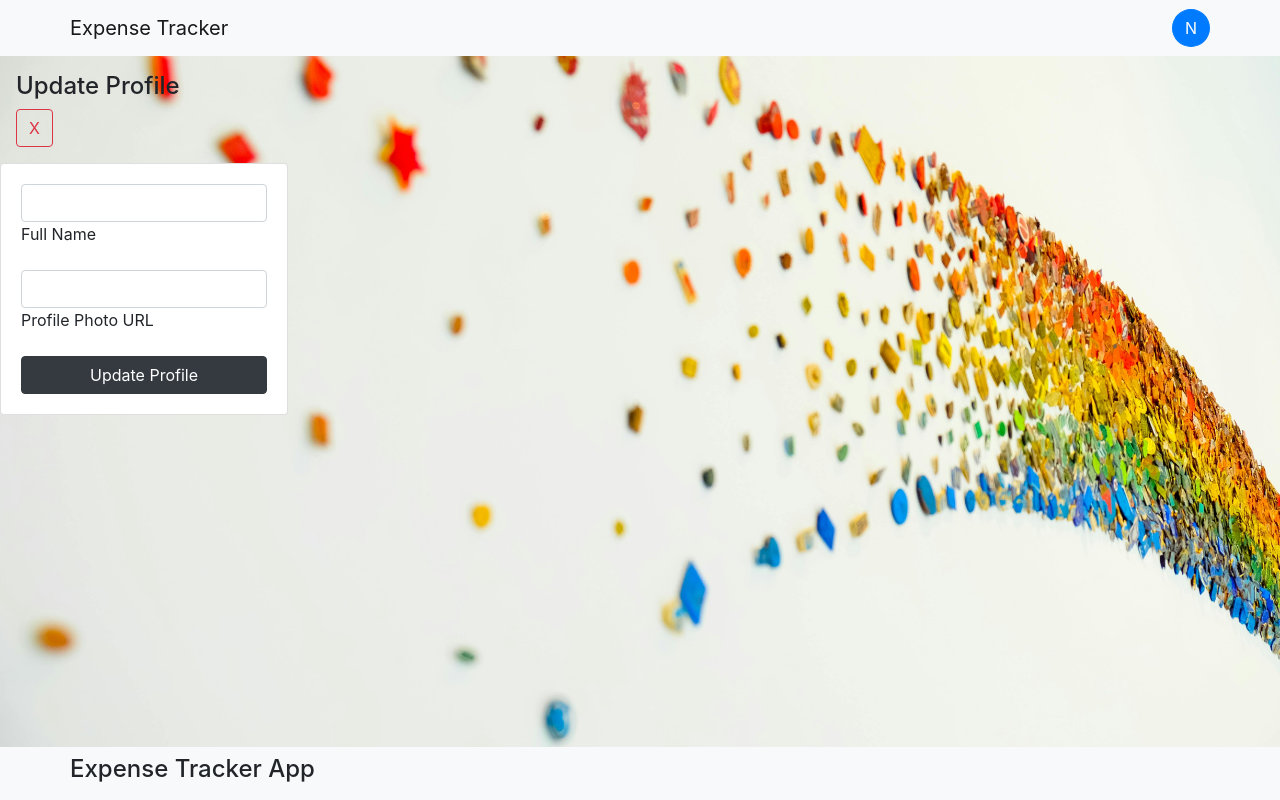
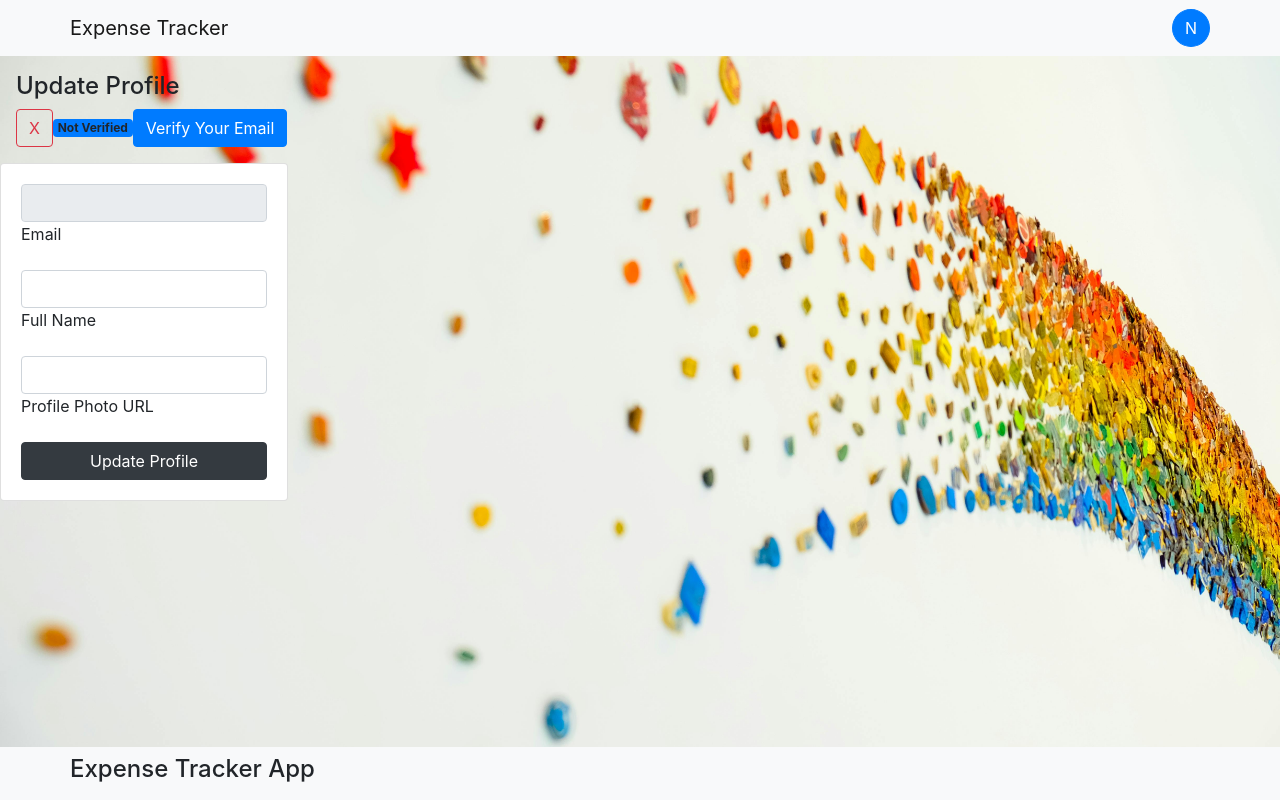
Before and after one commit to TrishalaGhetiya/React-Expense-Tracker, a React (Create React App) app: page /completeProfile in a window 1280 px wide. Built offline with nearby package versions, Linux system fonts and the light colour scheme; no server answers.

Commit message:
email verification

```diff
--- a/src/components/pages/CompleteProfile.js
+++ b/src/components/pages/CompleteProfile.js
@@ -1,16 +1,21 @@
 import React from "react";
 import { useRef } from "react";
-import { Button, Card, Container, FloatingLabel, Form } from "react-bootstrap";
+import { Badge, Button, Card, Container, FloatingLabel, Form } from "react-bootstrap";
 import {
+  emailVerification,
   getUserData,
   userUpdateProfile,
-} from "../../helper-functions/database-requesta";
+} from "../../helper-functions/database-requests";
 import { useEffect } from "react";
+import { useState } from "react";
 
 
 const CompleteProfile = (props) => {
+const [isEmailVerified, setIsEmailVerified] = useState(false);
+
   const nameInputRef = useRef();
   const photoInputref = useRef();
+  const emailInputRef = useRef();
 
   useEffect(() => {
     getUserData()
@@ -26,13 +31,39 @@ const CompleteProfile = (props) => {
       })
       .then((data) => {
         console.log(data.users);
+        if(data.users[0].emailVerified === true){
+          setIsEmailVerified(true);
+        }
         nameInputRef.current.value = data.users[0].displayName;
         photoInputref.current.value = data.users[0].photoUrl;
+        emailInputRef.current.value = data.users[0].email;
       })
       .catch((err) => {
         alert(err.message);
       });
   }, []);
+
+  const verifyEmailHandler = e => {
+    e.preventDefault();
+
+    emailVerification().then((res) => {
+      if (res.ok) {
+        return res.json();
+      } else {
+        return res.json().then((data) => {
+          let errorMessage = "email verification failed";
+          throw new Error(errorMessage);
+        });
+      }
+    })
+    .then((data) => {
+      console.log(data.email);
+      setIsEmailVerified(true);
+    })
+    .catch((err) => {
+      alert(err.message);
+    });
+  }
 
   const formSubmitHandler = (e) => {
     e.preventDefault();
@@ -66,13 +97,15 @@ const CompleteProfile = (props) => {
       <Container className="p-3" fluid>
         <h4>Update Profile</h4>
         <Button variant="outline-danger">X</Button>
+        {isEmailVerified ? <Badge variant="success">Email Verified</Badge> : <Badge variant="danger">Not Verified</Badge>}
+        <Button onClick={verifyEmailHandler}>Verify Your Email</Button>
       </Container>
       <Card className="my-auto" style={{ width: "18rem" }}>
         <Card.Body>
           <Form onSubmit={formSubmitHandler}>
-            {/* <FloatingLabel label="Email" className="mb-3">
-              <Form.Control type="email" />
-            </FloatingLabel> */}
+            <FloatingLabel label="Email" className="mb-3">
+              <Form.Control type="email" ref={emailInputRef} disabled />
+            </FloatingLabel>
             <FloatingLabel label="Full Name" className="mb-3">
               <Form.Control type="text" ref={nameInputRef} />
             </FloatingLabel>
--- a/src/components/pages/SignUp.js
+++ b/src/components/pages/SignUp.js
@@ -11,7 +11,7 @@ import {
 import {
   userLogin,
   userSignUp,
-} from "../../helper-functions/database-requesta";
+} from "../../helper-functions/database-requests";
 import AuthContext from "../../store/auth-context";
 import { useHistory } from "react-router-dom/cjs/react-router-dom.min";
 import { toast, ToastContainer } from "react-toastify";
--- a/src/helper-functions/database-requesta.js
+++ b/src/helper-functions/database-requests.js
@@ -59,3 +59,16 @@ export const getUserData = () => {
       },
   })
 }
+
+export const emailVerification = () => {
+  return fetch('https://identitytoolkit.googleapis.com/v1/accounts:sendOobCode?key=AIzaSyBaMjEyYa1-VQ3dRX6GfB9u_vd7uM8God4', {
+    method: "POST",
+      body: JSON.stringify({
+        requestType: 'VERIFY_EMAIL',
+        idToken: token,
+      }),
+      headers: {
+        "Content-Type": "application/json",
+      },
+  })
+}
```
